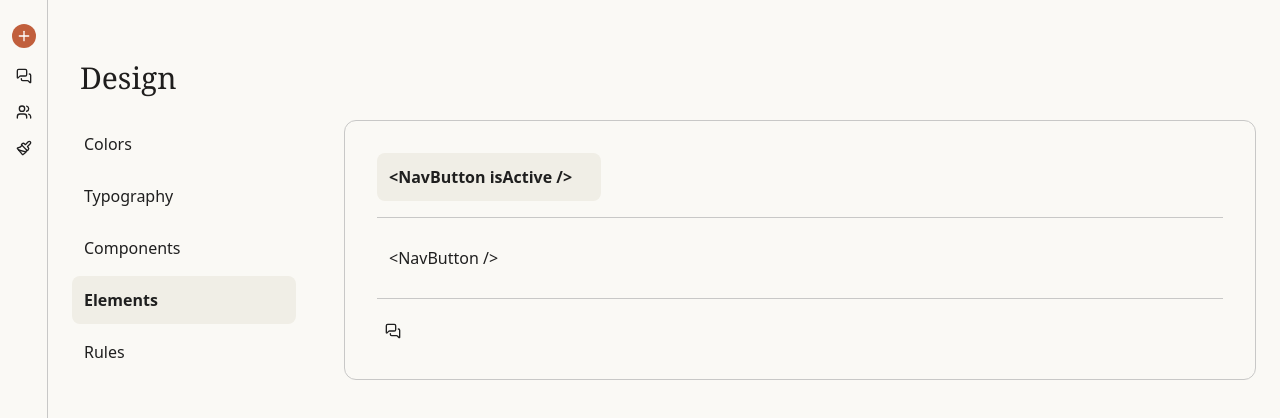
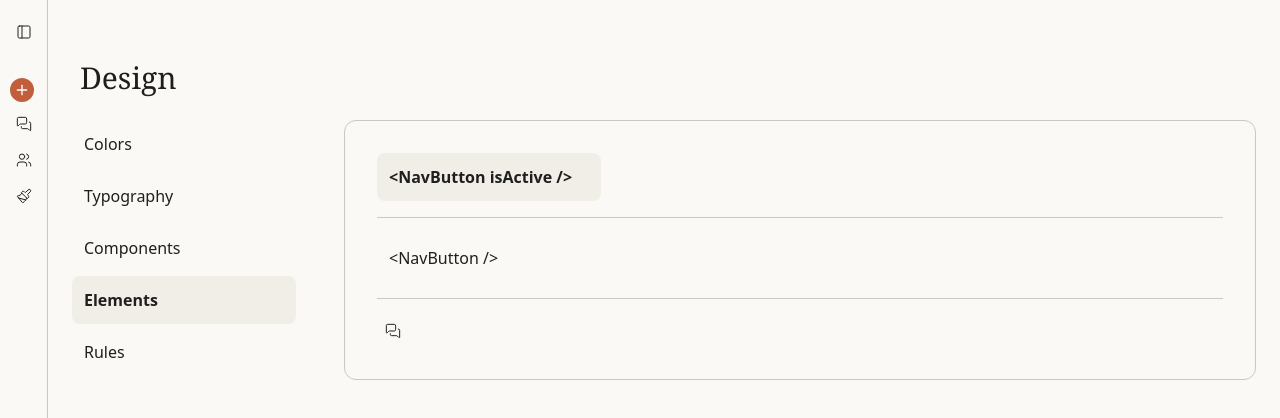
Before and after one commit to SwanHub/claudeiscoding, a Next.js app: page /design/elements in a window 1280 px wide. Shown: the top 418 px of the page. Built offline with nearby package versions, Linux system fonts and the light colour scheme.

Commit message:
sidebar nav context

```diff
--- a/src/app/layout.tsx
+++ b/src/app/layout.tsx
@@ -1,7 +1,9 @@
 import type { Metadata } from "next";
 import { Geist, Geist_Mono } from "next/font/google";
 import "./globals.css";
+import { NavProvider } from "@/contexts/NavContext";
 import SiteNavLeft from "@/components/SiteNavLeft";
+import MainContent from "@/components/MainContent";
 
 const geistSans = Geist({
   variable: "--font-geist-sans",
@@ -28,10 +30,12 @@ export default function RootLayout({
       <body
         className={`${geistSans.variable} ${geistMono.variable} antialiased`}
       >
-        <div className="flex">
-          <SiteNavLeft />
-          <main className="flex-1 ml-12">{children}</main>
-        </div>
+        <NavProvider>
+          <div className="flex">
+            <SiteNavLeft />
+            <MainContent>{children}</MainContent>
+          </div>
+        </NavProvider>
       </body>
     </html>
   );
--- /dev/null
+++ b/src/components/MainContent.tsx
@@ -0,0 +1,17 @@
+"use client";
+
+import { useNav } from "@/contexts/NavContext";
+
+export default function MainContent({
+  children,
+}: {
+  children: React.ReactNode;
+}) {
+  const { isNavOpen } = useNav();
+
+  return (
+    <main className={`flex-1 ${isNavOpen ? "ml-72" : "ml-12"}`}>
+      {children}
+    </main>
+  );
+}
--- a/src/components/SiteNavLeft.tsx
+++ b/src/components/SiteNavLeft.tsx
@@ -1,14 +1,35 @@
+"use client";
+
+import { useNav } from "@/contexts/NavContext";
 import CreateNewButton from "@/elements/CreateNewButton";
 import NavIcon from "@/elements/NavIcon";
-import { MessagesSquare, Users, Paintbrush } from "lucide-react";
+import { MessagesSquare, Users, Paintbrush, PanelLeft } from "lucide-react";
 
 export default function SiteNavLeft() {
+  const { isNavOpen, setIsNavOpen } = useNav();
+
   return (
-    <aside className="fixed left-0 top-0 w-12 border-r-[0.5px] border-border flex flex-col items-center py-4 gap-1 h-screen bg-background">
-      <CreateNewButton />
-      <NavIcon icon={MessagesSquare} label="Chats" />
-      <NavIcon icon={Users} label="Community" />
-      <NavIcon icon={Paintbrush} label="Doodle" />
-    </aside>
+    <nav
+      className={`fixed left-0 top-0 border-r-[0.5px] border-border flex flex-col items-start py-4 gap-1 h-screen transition-all ease-out ${
+        isNavOpen
+          ? "w-72 bg-highlight-hover duration-300"
+          : "w-12 bg-background duration-100"
+      }`}
+    >
+      <div className="w-full px-2 mb-6">
+        <NavIcon
+          icon={PanelLeft}
+          label="Menu"
+          isNavOpen={isNavOpen}
+          onClick={() => setIsNavOpen(!isNavOpen)}
+        />
+      </div>
+      <div className="w-full px-2 flex flex-col gap-1">
+        <CreateNewButton isNavOpen={isNavOpen} />
+        <NavIcon icon={MessagesSquare} label="Chats" isNavOpen={isNavOpen} />
+        <NavIcon icon={Users} label="Community" isNavOpen={isNavOpen} />
+        <NavIcon icon={Paintbrush} label="Doodle" isNavOpen={isNavOpen} />
+      </div>
+    </nav>
   );
 }
--- /dev/null
+++ b/src/contexts/NavContext.tsx
@@ -0,0 +1,28 @@
+"use client";
+
+import { createContext, useContext, useState, ReactNode } from "react";
+
+interface NavContextType {
+  isNavOpen: boolean;
+  setIsNavOpen: (value: boolean) => void;
+}
+
+const NavContext = createContext<NavContextType | undefined>(undefined);
+
+export function NavProvider({ children }: { children: ReactNode }) {
+  const [isNavOpen, setIsNavOpen] = useState(false);
+
+  return (
+    <NavContext.Provider value={{ isNavOpen, setIsNavOpen }}>
+      {children}
+    </NavContext.Provider>
+  );
+}
+
+export function useNav() {
+  const context = useContext(NavContext);
+  if (context === undefined) {
+    throw new Error("useNav must be used within a NavProvider");
+  }
+  return context;
+}
--- a/src/elements/CreateNewButton.tsx
+++ b/src/elements/CreateNewButton.tsx
@@ -1,14 +1,25 @@
 import { Plus } from "lucide-react";
 
-const CreateNewButton = () => {
+const CreateNewButton = ({ isNavOpen = false }: { isNavOpen?: boolean }) => {
+  const wrapperClass = `group relative flex items-center w-full p-0.5 ${
+    isNavOpen
+      ? "hover:bg-highlight-active rounded-lg px-1 py-1 -mx-1 transition-colors"
+      : ""
+  }`;
+
   return (
-    <div className="group relative flex items-center p-2">
+    <div className={wrapperClass}>
       <button
-        className="w-6 h-6 rounded-full bg-claude-orange hover:opacity-80 flex items-center justify-center transition-opacity cursor-pointer"
+        className="w-6 h-6 rounded-full bg-claude-orange hover:opacity-80 flex items-center justify-center transition-opacity cursor-pointer flex-shrink-0"
         aria-label="Create new chat"
       >
         <Plus size={16} strokeWidth={2} className="text-white" />
       </button>
+      {isNavOpen && (
+        <span className="ml-3 text-sm text-foreground whitespace-nowrap">
+          New Chat
+        </span>
+      )}
     </div>
   );
 };
--- a/src/elements/NavIcon.tsx
+++ b/src/elements/NavIcon.tsx
@@ -1,24 +1,58 @@
+import Link from "next/link";
+
 const NavIcon = ({
   icon,
   label,
+  isNavOpen = false,
+  href,
+  onClick,
 }: {
   icon: React.ElementType;
   label: string;
+  href?: string;
+  isNavOpen?: boolean;
+  onClick?: () => void;
 }) => {
   const IconComponent = icon as React.ElementType;
-  return (
-    <div className="group relative flex items-center">
-      <button
-        className="w-8 h-8 rounded-lg hover:bg-highlight-hover flex items-center justify-center transition-colors cursor-pointer"
+
+  const content = (
+    <>
+      <span
+        className={`w-8 h-8 rounded-lg flex items-center justify-center transition-colors cursor-pointer flex-shrink-0 ${
+          isNavOpen ? "" : "hover:bg-highlight-hover"
+        }`}
         aria-label={label}
+        onClick={onClick}
       >
-        <IconComponent size={16} strokeWidth={2} />
-      </button>
-      <div className="absolute left-full ml-1 px-2 py-1 bg-claude-dark text-white text-xs rounded opacity-0 group-hover:opacity-100 pointer-events-none whitespace-nowrap transition-opacity">
-        {label}
-      </div>
-    </div>
+        <IconComponent size={16} strokeWidth={1.5} />
+      </span>
+      {isNavOpen ? (
+        <span className="ml-3 text-sm text-foreground whitespace-nowrap">
+          {label}
+        </span>
+      ) : (
+        <div className="absolute left-full ml-1 px-2 py-1 bg-claude-dark text-white text-xs rounded opacity-0 group-hover:opacity-100 pointer-events-none whitespace-nowrap transition-opacity">
+          {label}
+        </div>
+      )}
+    </>
   );
+
+  const wrapperClass = `group relative flex items-center w-full ${
+    isNavOpen
+      ? "hover:bg-highlight-active rounded-lg px-1 py-1 -mx-1 transition-colors"
+      : ""
+  }`;
+
+  if (href) {
+    return (
+      <Link href={href} className={wrapperClass}>
+        {content}
+      </Link>
+    );
+  }
+
+  return <div className={wrapperClass}>{content}</div>;
 };
 
 export default NavIcon;
```
